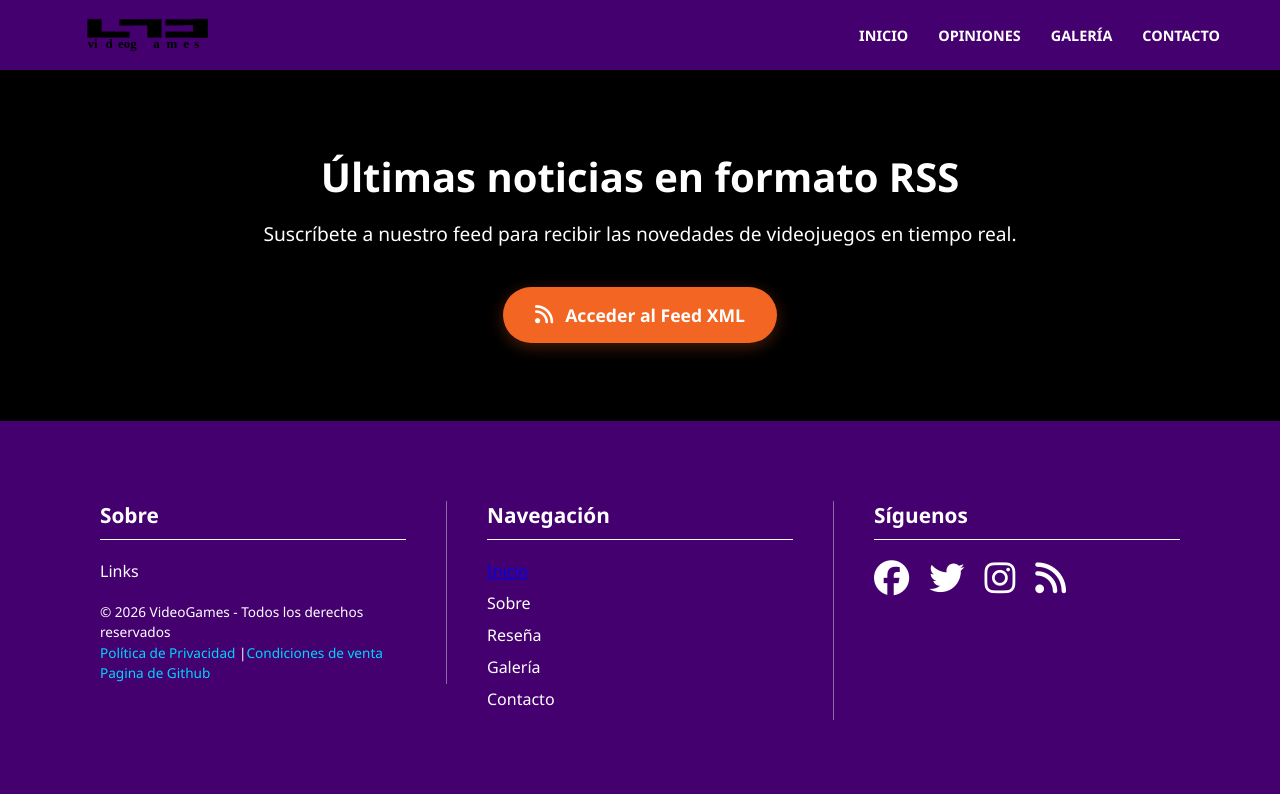
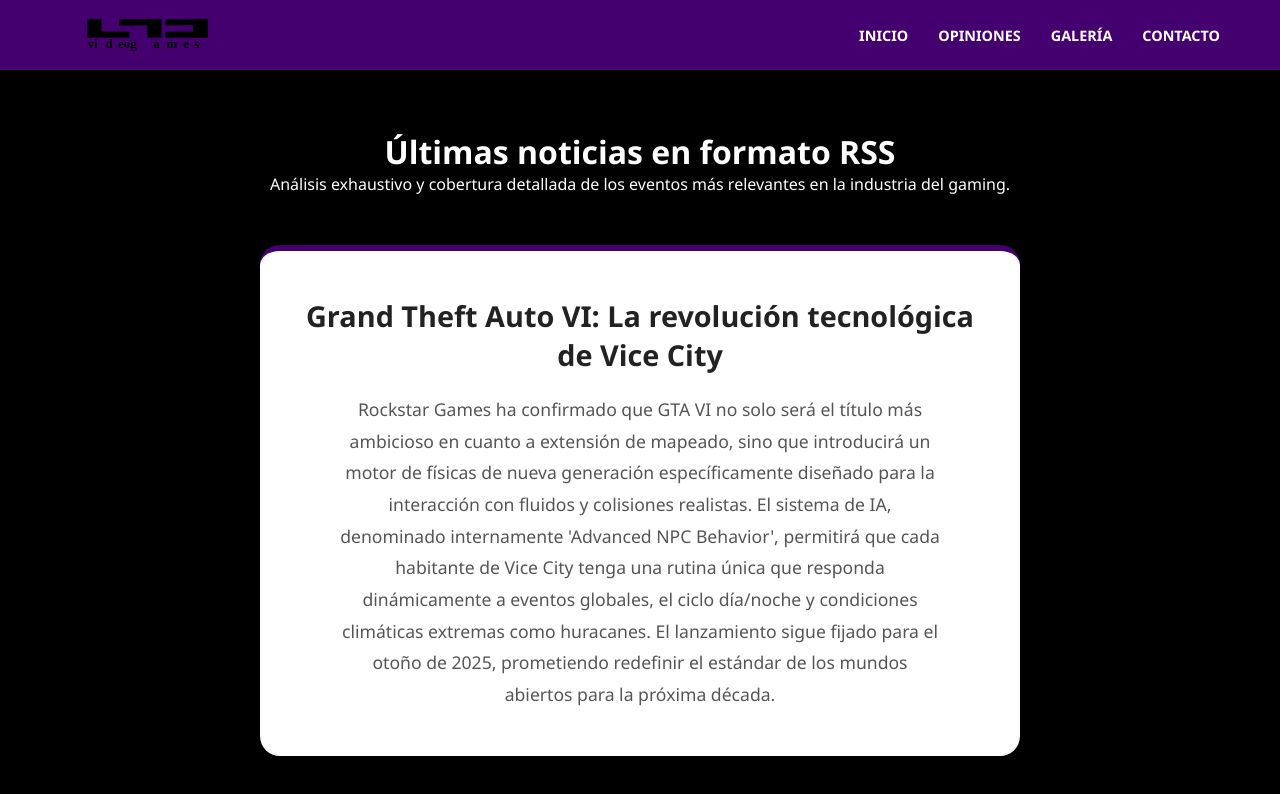
Before and after one commit to vinssoke/videogames-project, a React (Vite) app: page /Rss in a window 1280 px wide. Shown: the top 794 px of the page. Built offline with nearby package versions, Linux system fonts and the light colour scheme.

Commit message:
firebase

```diff
--- a/index.html
+++ b/index.html
@@ -2,7 +2,7 @@
 <html lang="en">
   <head>
     <meta charset="UTF-8" />
-    <link rel="icon" type="image/svg+xml" href="/vite.svg" />
+    <link rel="icon" href="/img/gamers-LND-logotipo.svg" />
     <meta name="viewport" content="width=device-width, initial-scale=1.0" />
     <title>Videogames</title>
     <link rel="stylesheet" href="https://cdnjs.cloudflare.com/ajax/libs/font-awesome/6.5.1/css/all.min.css">
--- a/src/components/footer/Footer.jsx
+++ b/src/components/footer/Footer.jsx
@@ -22,7 +22,7 @@
         <div className="footer-column border-right">
           <h4>Navegación</h4>
           <ul className="footer-links">
-            <li><Link to="/">Inicio</Link></li>
+            <li>Inicio</li>
             <li>Sobre</li>
             <li>Reseña</li>
             <li>Galería</li>
--- a/src/pages/rss/Rss.css
+++ b/src/pages/rss/Rss.css
@@ -1,55 +1,71 @@
-.page-wrapper {
-  display: flex;
-  flex-direction: column;
-  min-height: 100vh;
-}
-
-.rss-main-content {
-  flex: 1;
-  display: flex;
-  align-items: center;
-  justify-content: center;
-  padding: 60px 20px;
-  background-color: #000000;
-}
 
 .rss-container {
   max-width: 800px;
+  margin: 0 auto;
+  padding: 60px 20px;
   text-align: center;
 }
 
-.rss-title {
-  font-size: 2.5rem;
-  color: #ffffff;
-  margin-bottom: 1rem;
+
+.news-stack {
+  display: flex;
+  flex-direction: column;
+  align-items: center;
+  gap: 40px;
+  margin-top: 50px;
 }
 
-.rss-subtitle {
-  font-size: 1.2rem;
-  color: #ffffff;
-  margin-bottom: 2.5rem;
+
+.news-item-box {
+  background: #ffffff;
+  padding: 45px;
+  border-radius: 20px;
+  box-shadow: 0 10px 40px rgba(0, 0, 0, 0.08);
+  border-top: 6px solid #45006f;
+  width: 100%;
+  text-align: center;
+  transition: transform 0.3s ease;
 }
 
-.rss-link-button {
+.news-item-box:hover {
+  transform: translateY(-5px);
+  box-shadow: 0 15px 50px rgba(0, 0, 0, 0.12);
+}
+
+.news-item-box h3 {
+  font-size: 1.8rem;
+  color: #222;
+  margin-bottom: 20px;
+}
+
+.news-item-box p {
+  font-size: 1.1rem;
+  color: #555;
+  line-height: 1.8;
+  margin-bottom: 0;
+  max-width: 90%;
+  margin-left: auto;
+  margin-right: auto;
+}
+
+.rss-footer-link {
+  margin-top: 70px;
+}
+
+.rss-xml-btn {
   display: inline-flex;
   align-items: center;
-  gap: 12px;
+  gap: 10px;
+  color: white;
   background-color: #f26522;
-  color: white;
-  padding: 16px 32px;
+  padding: 18px 40px;
   border-radius: 50px;
   text-decoration: none;
   font-weight: bold;
-  font-size: 1.1rem;
-  transition: transform 0.2s, background-color 0.2s;
-  box-shadow: 0 4px 15px rgba(242, 101, 34, 0.3);
+  box-shadow: 0 4px 20px rgba(242, 101, 34, 0.4);
+  transition: background-color 0.3s;
 }
 
-.rss-link-button:hover {
-  background-color: #d9541a;
-  transform: translateY(-2px);
+.rss-xml-btn:hover {
+  background-color: #e35a1a;
 }
-
-.rss-link-button i {
-  font-size: 1.3rem;
-}
--- a/src/pages/rss/Rss.jsx
+++ b/src/pages/rss/Rss.jsx
@@ -3,6 +3,24 @@
 import "./Rss.css";
 
 function Rss() {
+  const noticias = [
+    {
+      id: "noticia-1",
+      titulo: "Grand Theft Auto VI: La revolución tecnológica de Vice City",
+      resumen: "Rockstar Games ha confirmado que GTA VI no solo será el título más ambicioso en cuanto a extensión de mapeado, sino que introducirá un motor de físicas de nueva generación específicamente diseñado para la interacción con fluidos y colisiones realistas. El sistema de IA, denominado internamente 'Advanced NPC Behavior', permitirá que cada habitante de Vice City tenga una rutina única que responda dinámicamente a eventos globales, el ciclo día/noche y condiciones climáticas extremas como huracanes. El lanzamiento sigue fijado para el otoño de 2025, prometiendo redefinir el estándar de los mundos abiertos para la próxima década."
+    },
+    {
+      id: "noticia-2",
+      titulo: "Nintendo y su próximo salto: Retrocompatibilidad y Potencia",
+      resumen: "Nuevos informes provenientes de la cadena de suministro en Asia confirman que la sucesora de Nintendo Switch utilizará un chip personalizado de NVIDIA con arquitectura Ampere, permitiendo el uso de DLSS 3.5 para alcanzar resoluciones 4K mediante IA cuando esté conectada a la televisión. La noticia más celebrada por la comunidad es la confirmación de la retrocompatibilidad total, tanto física como digital, lo que permitirá a los usuarios actuales mantener su biblioteca de juegos. Shuntaro Furukawa destacó en la última reunión de inversores que el objetivo principal es una transición fluida que mantenga el ecosistema de cuentas de Nintendo intacto."
+    },
+    {
+      id: "noticia-3",
+      titulo: "El legado de Shadow of the Erdtree: Un nuevo hito en los RPG",
+      resumen: "La expansión Shadow of the Erdtree ha logrado algo inusual en la industria: ser considerada por la crítica como un juego independiente debido a su densidad y tamaño. FromSoftware ha implementado un sistema de 'Bendiciones del Reino de las Sombras' que equilibra la dificultad independientemente del nivel previo del jugador, obligando a los veteranos a explorar cada rincón del mapa vertical para ganar poder. Con más de 10 nuevos jefes principales y un diseño de niveles que conecta el mundo de forma intrincada, este contenido adicional establece un nuevo techo de calidad para las expansiones de pago, consolidando a Elden Ring como uno de los pilares fundamentales de la historia del videojuego moderno."
+    }
+  ];
+
   return (
     <div className="page-wrapper">
       <Header color="purple" />
@@ -11,17 +29,28 @@
         <div className="rss-container">
           <h1 className="rss-title">Últimas noticias en formato RSS</h1>
           <p className="rss-subtitle">
-            Suscríbete a nuestro feed para recibir las novedades de videojuegos
-            en tiempo real.
+            Análisis exhaustivo y cobertura detallada de los eventos más relevantes en la industria del gaming.
           </p>
 
-          <div className="rss-button-group">
+          <div className="news-stack">
+            {noticias.map((noticia) => (
+              <article key={noticia.id} id={noticia.id} className="news-item-box">
+                <div className="news-content">
+                  <h3>{noticia.titulo}</h3>
+                  <p>{noticia.resumen}</p>
+                </div>
+              </article>
+            ))}
+          </div>
+
+          <div className="rss-footer-link">
             <a
-              href="/News.xml"
+              href="https://fir-tibu.web.app/News.xml"
+              target="_blank"
               rel="noopener noreferrer"
-              className="rss-link-button"
+              className="rss-xml-btn"
             >
-              <i className="fa-solid fa-rss"></i> Acceder al Feed XML
+              <i className="fa-solid fa-rss"></i> Abrir RSS
             </a>
           </div>
         </div>
```
Also changed, not shown: 1 other file (tests, documents, lock files or other folders).
